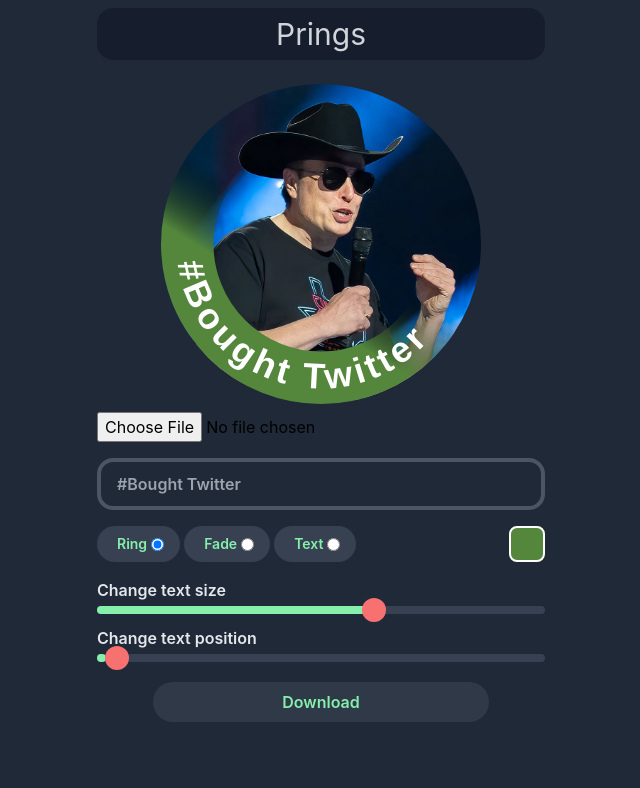
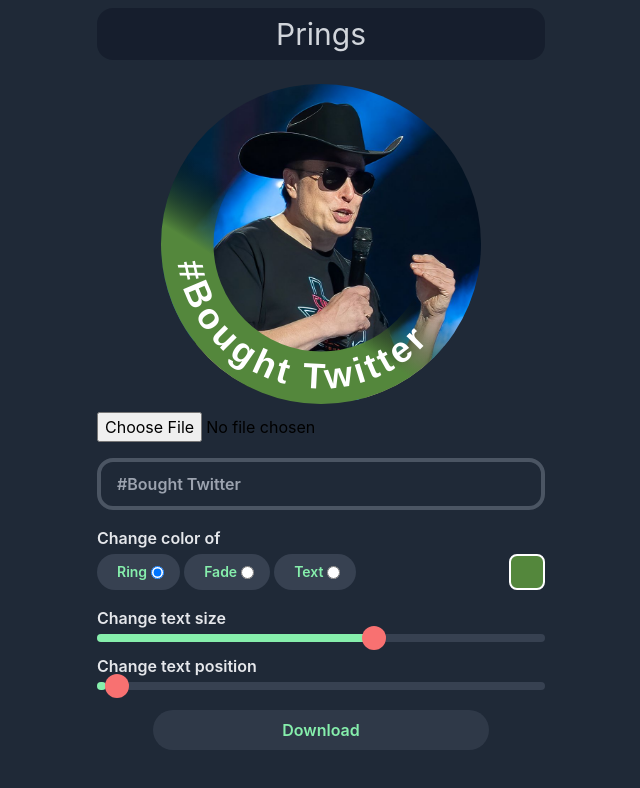
Before and after one commit to lakbychance/prings, a Next.js app: page / in a window 1280 px wide. Shown: the top 788 px of the page, without its empty margins (319-959 px from the left). Built offline with nearby package versions, Linux system fonts and the light colour scheme.

Commit message:
fix: Add color label for radio buttons

```diff
--- a/pages/index.tsx
+++ b/pages/index.tsx
@@ -387,6 +387,9 @@
             onChange={onProfileRingTextChange}
           />
           <div className="flex justify-between my-2 w-full">
+            <div className="w-full">
+              <p className="font-semibold text-gray-200 mb-1">Change color of</p>
+              <div className="flex justify-between">
                 <div className="flex flex-wrap gap-1">
                   <label className="flex items-center bg-gray-700 px-2 sm:px-4 rounded-full">
                     {" "}
@@ -437,6 +440,8 @@
                     ;
                   </Popover.Content>
                 </Popover.Root>
+              </div>
+            </div>
           </div>
           <div className="w-full mt-2">
             <label className="font-semibold text-gray-200">Change text size</label>
```
Lines whose indentation alone changed are shown as unchanged.
